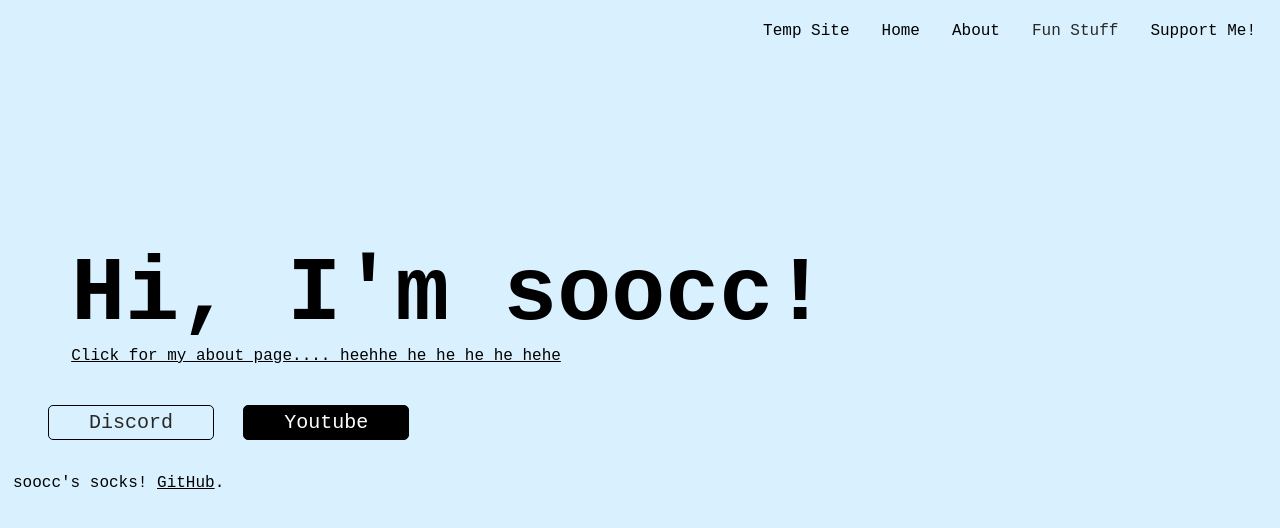
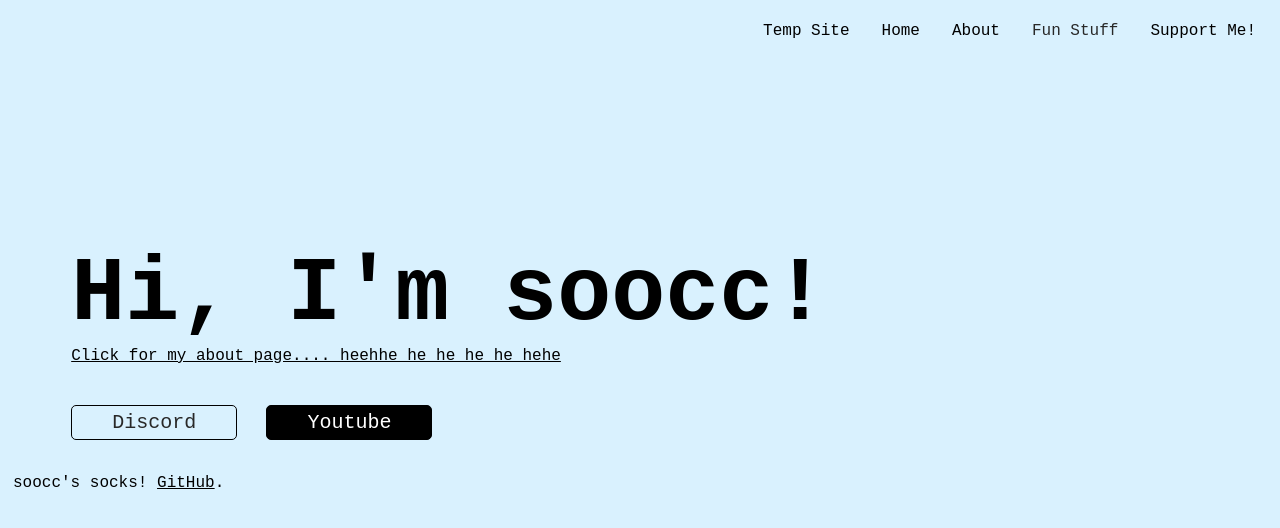
Before and after one commit to soocc/sooccsocks2, a Jekyll site: the page built from index.html, in a window 1280 px wide. Shown: the top 528 px of the page. Built offline with Jekyll 4.4.1, drawn with Linux system fonts in a browser that asks for light colours.

Commit message:
Update index.html

```diff
--- a/index.html
+++ b/index.html
@@ -20,6 +20,10 @@ layout: default
         margin-left: 5%;
       }
 
+      button {
+        margin-left: 5%;
+      }
+
       .black-button {
         margin-left: 2%;
       }
```
